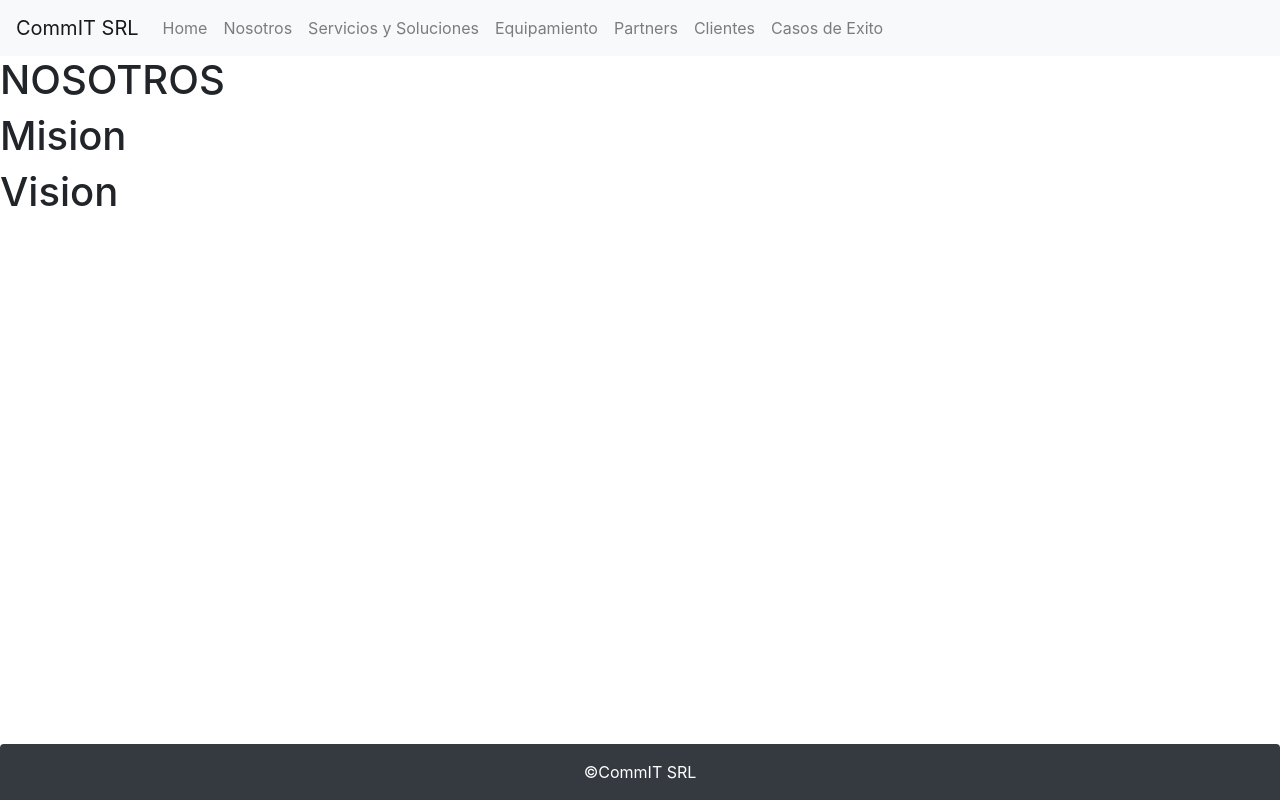
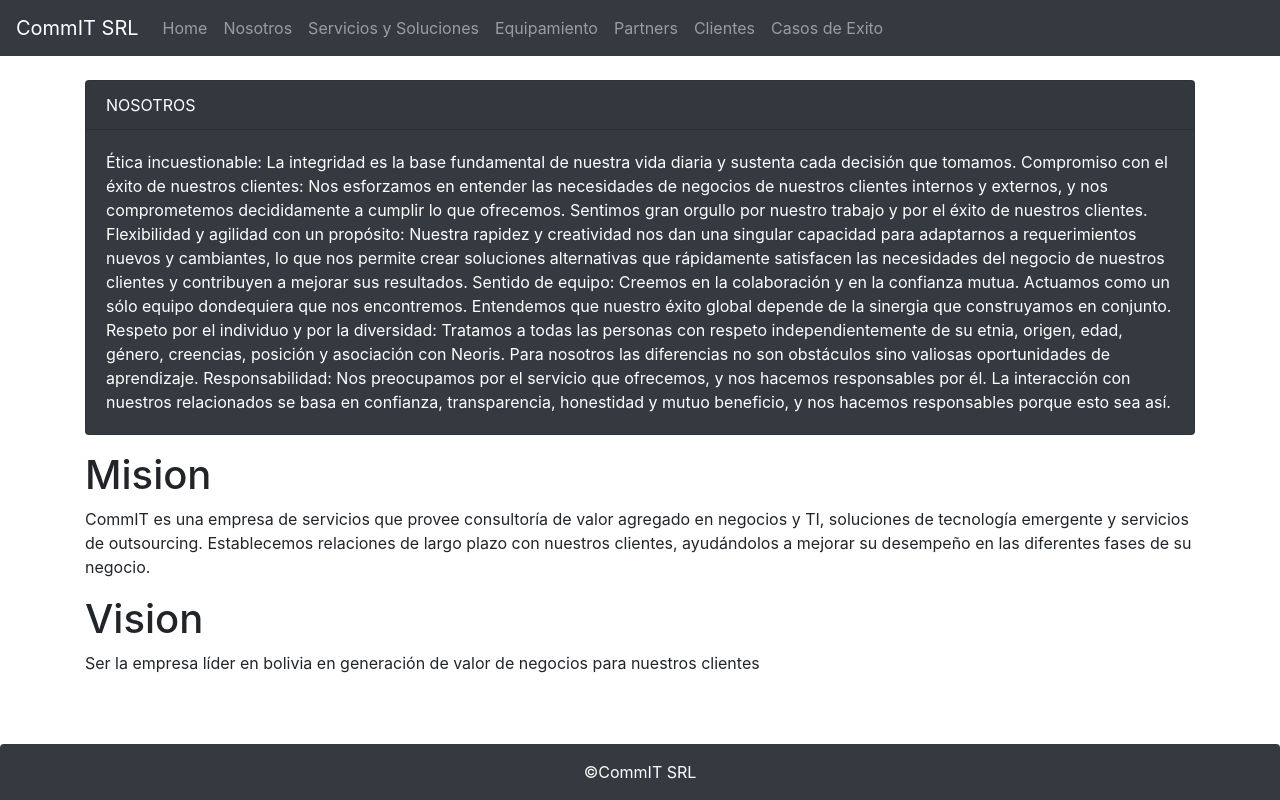
Before and after one commit to belu21/quantumwebpage, a React (Create React App) app: page /nosotros in a window 1280 px wide. Built offline with nearby package versions, Linux system fonts and the light colour scheme.

Commit message:
agregando cards de bootstrap

```diff
--- a/src/components/NavBar.js
+++ b/src/components/NavBar.js
@@ -5,10 +5,8 @@
 
 class NavBar extends React.Component {
     render() {
-        return <div><Navbar bg="light" expand="lg">
-            <Link to="/" className="navbar-brand">
-                CommIT SRL
-            </Link>
+        return <div><Navbar bg="dark" expand="lg" variant="dark">
+            <Link to="/" className="navbar-brand">CommIT SRL</Link>
             <Navbar.Toggle aria-controls="basic-navbar-nav" />
             <Navbar.Collapse id="basic-navbar-nav">
                 <Nav className="mr-auto">
--- a/src/components/Nosotros.js
+++ b/src/components/Nosotros.js
@@ -2,19 +2,28 @@
 import nosotros from '../json/nosotros'
 
 console.log(nosotros)
+const valores = nosotros.valores;
+console.log(valores);
 function Nosotros() {
-    return <div>
-        <h1>NOSOTROS</h1>
-        <Mision/>
-        <Vision/>
+    return <div className="container py-4">
+        <div className="card text-white bg-dark mb-3" styleName="max-width:18rem; font-family='Basier Square SemiBold';" >
+            <div className="card-header">NOSOTROS</div>
+            <div className="card-body">
+                <p className="card-text">{nosotros.valores.texto}</p>
+            </div>
+        </div>
+        <Mision />
+        <p>{nosotros.mision.texto}</p>
+        <Vision />
+        <p>{nosotros.vision.texto}</p>
     </div>;
 }
 
-function Mision(){
+function Mision() {
     return <h1>Mision</h1>;
 }
 
-function Vision(){
+function Vision() {
     return <h1>Vision</h1>;
 }
 
```
Also changed, not shown: 1 other file (tests, documents, lock files or other folders).
